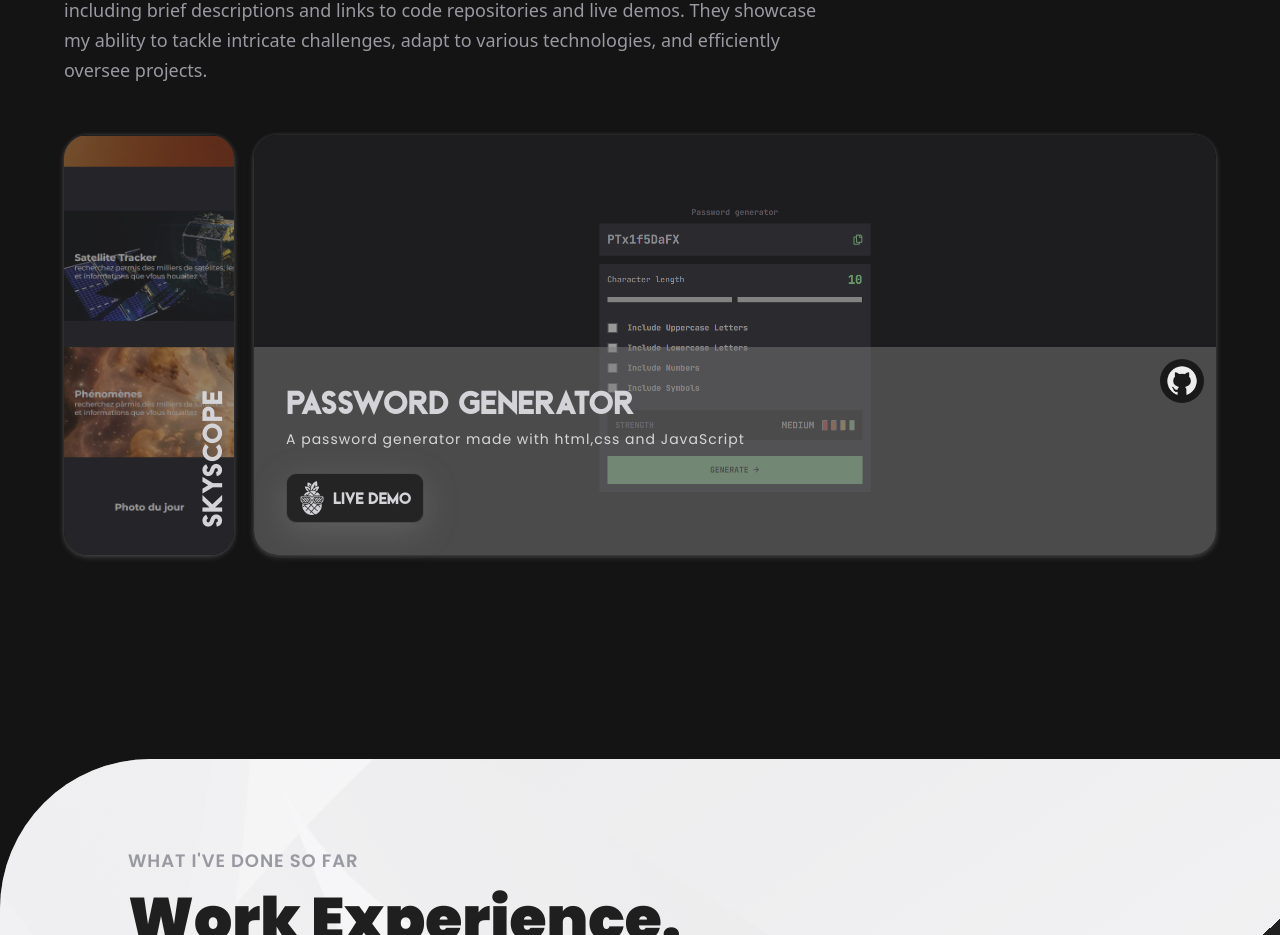
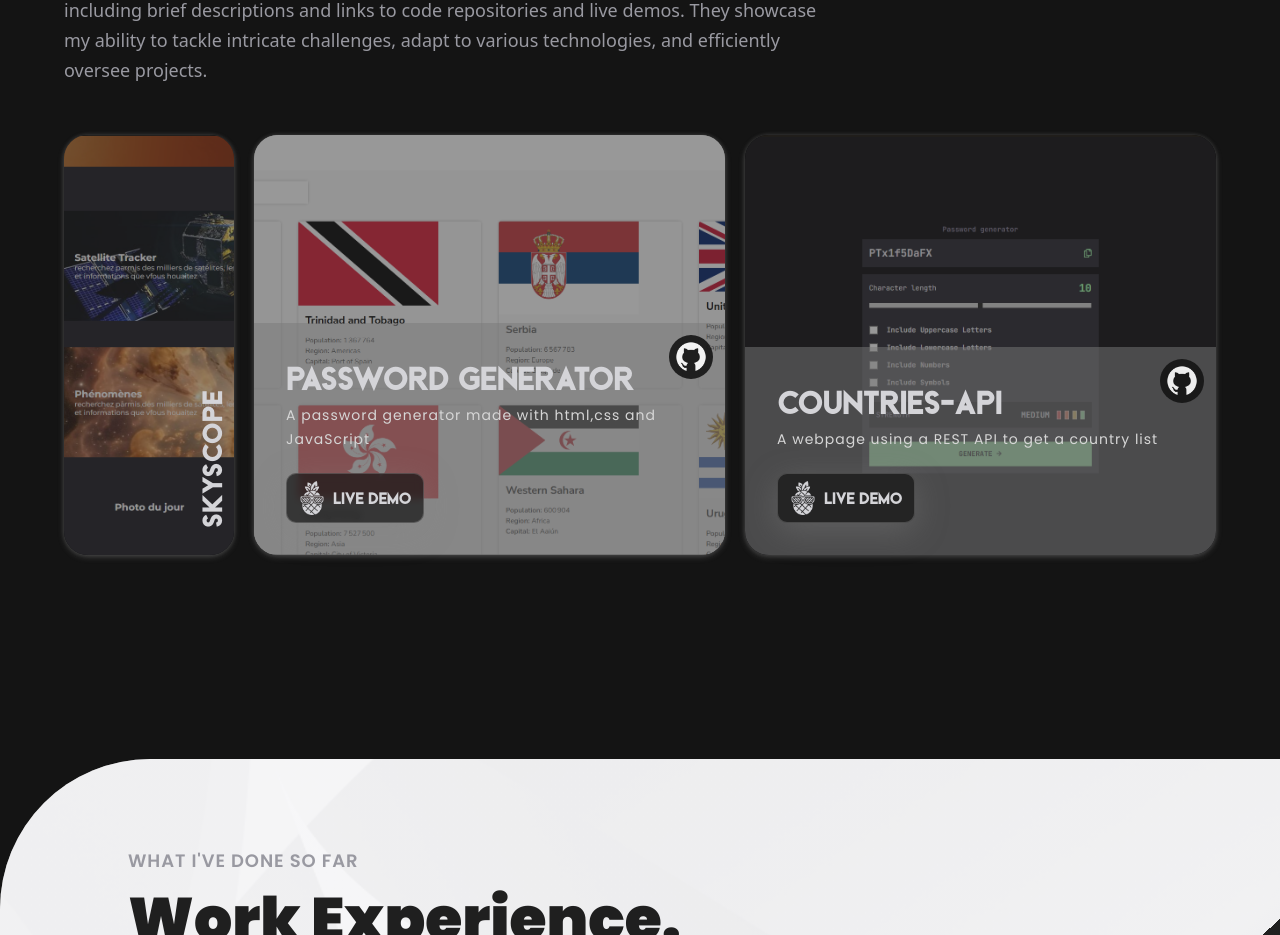
Before and after one commit to Warzy5/warren-portfolio, a React (Vite) app: page / in a window 1280 px wide. Shown: the part 2360-3295 px from the top of the page. Built offline with nearby package versions, Linux system fonts and the light colour scheme.

Commit message:
added project 3

```diff
--- a/src/assets/index.js
+++ b/src/assets/index.js
@@ -53,6 +53,7 @@ import nyeusi from './projects/nyeusi.png';
 import space from './projects/space-hub.png';
 import skyscope from './projects/skyscope.png';
 import password from './projects/password-generator.png';
+import country from './projects/countries.png';
 
 export {
   bwmap,
@@ -99,6 +100,7 @@ export {
   space,
   skyscope,
   password,
+  country,
   coverhunt,
   dcc,
   kelhel,
--- a/src/constants/index.js
+++ b/src/constants/index.js
@@ -20,6 +20,7 @@ import {
   skyscope,
   leaderboard,
   password,
+  country,
   math,
   movie,
   nyeusi,
@@ -112,7 +113,7 @@ const projects = [
   {
     id: 'project-1',
     name: 'Skyscope',
-    description: 'A little webpage schocasing nasa infos',
+    description: 'A little webpage',
     tags: [
       {
         name: 'react',
@@ -150,9 +151,32 @@ const projects = [
         color: 'pink-text-gradient',
       },
     ],
-    image: password,
+    image: country,
     repo: 'https://github.com/Warzy5/password-generator',
     demo: 'https://warzy5.github.io/password-generator/',
+  },
+  {
+    id: 'project-2',
+    name: 'Countries-API',
+    description:
+      'A webpage using a REST API to get a country list',
+    tags: [
+      {
+        name: 'react',
+        color: 'blue-text-gradient',
+      },
+      {
+        name: 'restapi',
+        color: 'green-text-gradient',
+      },
+      {
+        name: 'scss',
+        color: 'pink-text-gradient',
+      },
+    ],
+    image: password,
+    repo: 'https://github.com/Warzy5/Countries-API',
+    demo: 'https://warzy5.github.io/Countries-API/',
   },
 ];
 
```
Also changed, not shown: src/assets/projects/countries.png (added).
